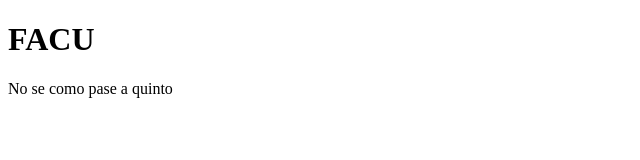
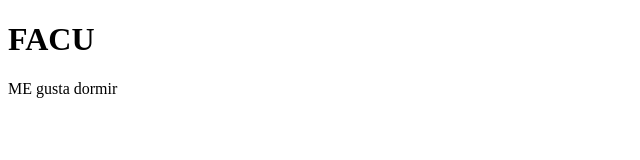
Before and after one commit to andrea836/practica1, a plain HTML site: page index.html in a window 1280 px wide. Shown: the full height of the page, 0-640 px from the left. Drawn offline with Linux system fonts and the light colour scheme.

Commit message:
actualizacion

```diff
--- a/index.html
+++ b/index.html
@@ -9,7 +9,7 @@
 <body>
 
     <h1>FACU</h1>
-    <p>No se como pase a quinto</p>
+    <p>ME gusta dormir </p>
 
 </body>
 </html>
```
